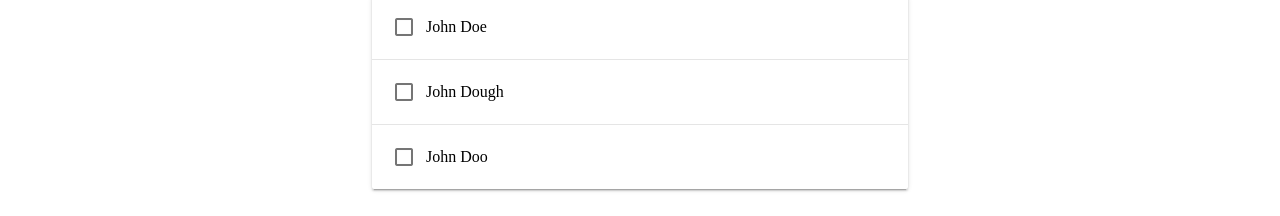
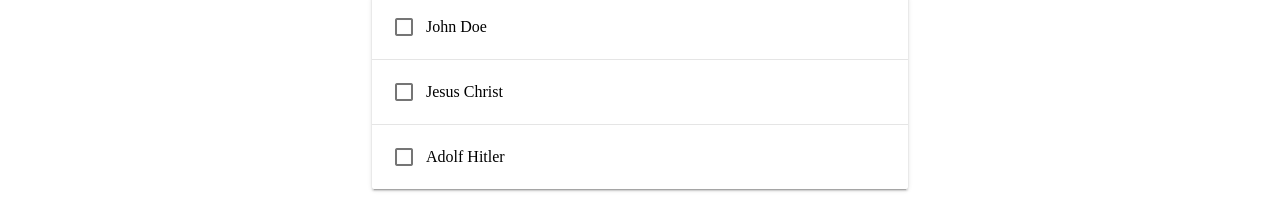
Before and after one commit to Semen007/final-project, an Angular app: page / in a window 1280 px wide. Shown: the part 185-401 px from the top of the page. Built offline with nearby package versions, Linux system fonts and the light colour scheme; data requests are answered from the project's data file.

Commit message:
injected http module and connected json server

```diff
--- a/db.json
+++ b/db.json
@@ -1,5 +1,6 @@
 {
-    "contacts": [{
+  "contacts": [
+    {
       "id": 1,
       "firstName": "John",
       "secondName": "Doe",
@@ -8,6 +9,17 @@
       "website": "http://example.com",
       "email": "john.doe@example.com",
       "company": "freelance"
-    }],
-    "profile": { "name": "typicode" }
+    },
+    {
+      "firstName": "Jesus Christ",
+      "id": 3
+    },
+    {
+      "firstName": "Adolf Hitler",
+      "id": 4
     }
+  ],
+  "profile": {
+    "name": "typicode"
+  }
+}
--- a/package.json
+++ b/package.json
@@ -21,6 +21,7 @@
         "@angular/platform-browser": "^4.2.4",
         "@angular/platform-browser-dynamic": "^4.2.4",
         "@angular/router": "^4.2.4",
+        "angular-in-memory-web-api": "^0.5.0",
         "core-js": "^2.4.1",
         "rxjs": "^5.4.2",
         "zone.js": "^0.8.14"
@@ -31,8 +32,8 @@
         "@angular/language-service": "^4.2.4",
         "@types/jasmine": "~2.5.53",
         "@types/jasminewd2": "~2.0.2",
-    "@types/node": "~6.0.60",
-    "codelyzer": "~3.2.0",
+        "@types/node": "^6.0.89",
+        "codelyzer": "^3.2.1",
         "jasmine-core": "~2.6.2",
         "jasmine-spec-reporter": "~4.1.0",
         "karma": "~1.7.0",
--- a/src/app/app.component.ts
+++ b/src/app/app.component.ts
@@ -1,7 +1,6 @@
 import { Component } from '@angular/core';
 
 import { Contact } from './shared/contact';
-import { contacts } from './shared/data';
 
 @Component({
   moduleId: module.id,
--- a/src/app/app.module.ts
+++ b/src/app/app.module.ts
@@ -1,6 +1,7 @@
 import { BrowserModule } from '@angular/platform-browser';
 import { NgModule } from '@angular/core';
 import { FormsModule } from '@angular/forms';
+import { HttpModule } from '@angular/http';
 
 import { AppComponent } from './app.component';
 import { ContactFormComponent } from './contact-form/contact-form.component';
@@ -17,7 +18,8 @@ import { ContactService } from './shared/contact.service';
   ],
   imports: [
     BrowserModule,
-    FormsModule
+    FormsModule,
+    HttpModule
   ],
   providers: [ContactService],
   bootstrap: [AppComponent]
--- a/src/app/contact-item/contact-item.component.html
+++ b/src/app/contact-item/contact-item.component.html
@@ -4,7 +4,7 @@
                 {{ contact.chosen ? 'check_box' : 'check_box_outline_blank' }}
             </i>
         </button>
-    <span class="title">{{ contact.name }}</span>
+    <span class="title">{{ contact.firstName }} {{ contact.secondName }}</span>
     <div class="actions">
         <button class="delete icon" (click)="onDelete()">
             <i class="material-icons">delete</i>
--- a/src/app/contact-list/contact-list.component.ts
+++ b/src/app/contact-list/contact-list.component.ts
@@ -18,14 +18,14 @@ export class ContactListComponent implements OnInit {
     }
 
     ngOnInit() {
-        this.contacts = this.contactService.getContacts();
+        this.contactService.getContacts().then(contacts => this.contacts = contacts);
     }
 
     delete(contact: Contact) {
         this.contactService.deleteContact(contact);
     }
 
-    toggle(contact: Contact) {
-        this.contactService.toggleContact(contact);
-    }
+    // toggle(contact: Contact) {
+    //     this.contactService.toggleContact(contact);
+    // }
 }
--- a/src/app/shared/contact.service.ts
+++ b/src/app/shared/contact.service.ts
@@ -1,20 +1,50 @@
-import { contacts } from './data';
+import { Injectable } from '@angular/core';
+import { Http, Headers, RequestOptions } from '@angular/http';
+import 'rxjs/add/operator/toPromise';
+
 import { Contact } from './contact';
 
+@Injectable()
 export class ContactService {
-    contacts: Contact[] = contacts;
+    private serverUrl = 'http://localhost:3000/contacts';
+    contacts: Contact[] = [];
 
-    getContacts(): Contact[] {
-        return this.contacts;
+    constructor(private http: Http) {}
+
+    getContacts(): Promise<Contact[]> {
+        return this.http.get(this.serverUrl)
+                        .toPromise()
+                        .then(res => res.json())
+                        .then(contacts => this.contacts = contacts)
+                        .catch(this.handleError);
     }
 
     createContact(name: string) {
+        let headers = new Headers({ 'Content-Type': 'application/json' });
+        let options = new RequestOptions({ headers });
         let contact = new Contact(name);
 
-        this.contacts.push(contact);
+        this.http.post(this.serverUrl, contact, options)
+                 .toPromise()
+                 .then(res => res.json())
+                 .then(contacts => this.contacts.push(contact))
+                 .catch(this.handleError);
     }
 
     deleteContact(contact: Contact) {
+        let headers = new Headers({ 'Content-Type': 'application/json' });
+        let options = new RequestOptions({ headers });
+        let url = `${this.serverUrl}/${contact.id}`;
+
+        this.http.delete(url, options)
+                 .toPromise()
+                 .then(res => {
+                     let index = this.contacts.indexOf(contact);
+                     if (index > -1) {
+                         this.contacts.splice(index, 1);
+                     }
+                 })
+                 .catch(this.handleError);
         let index = this.contacts.indexOf(contact);
 
         if (index > -1) {
@@ -22,7 +52,21 @@ export class ContactService {
         }
     }
 
-    toggleContact(contact: Contact) {
-        contact.chosen = !contact.chosen;
+    // toggleContact(contact: Contact) {
+    //     let headers = new Headers({ 'Content-Type': 'application/json' });
+    //     let options = new RequestOptions({ headers });
+    //     let url = `${this.serverUrl}/${contact.id}`;
+
+    //     this.http.put(url, contact, options)
+    //              .toPromise()
+    //              .then(res => {
+    //                 contact.chosen = !contact.chosen;
+    //              })
+    //              .catch(this.handleError);
+    // }
+
+    private handleError(error: any) {
+        console.error('An error occured', error);
+        return Promise.reject(error.message || error);
     }
 }
--- a/src/app/shared/contact.ts
+++ b/src/app/shared/contact.ts
@@ -1,4 +1,12 @@
 export class Contact {
-    constructor(public name: string,
-                public chosen: boolean = false) {  }
+    id: number;
+    constructor(public firstName?: string,
+                public secondName?: string,
+                public phone?: number,
+                public birthday?: Date,
+                public website?: URL,
+                public email?: string,
+                public company?: string
+                // chosen: boolean = false;
+                ) {}
   }
--- a/src/app/shared/data.ts
+++ /dev/null
@@ -1,14 +0,0 @@
-export const contacts = [
-    {
-      name: 'John Doe',
-      chosen: false
-    },
-    {
-      name: 'John Dough',
-      chosen: false
-    },
-    {
-      name: 'John Doo',
-      chosen: false
-    }
-];
```
Also changed, not shown: 1 other file (tests, documents, lock files or other folders). Lines whose indentation alone changed are shown as unchanged.
